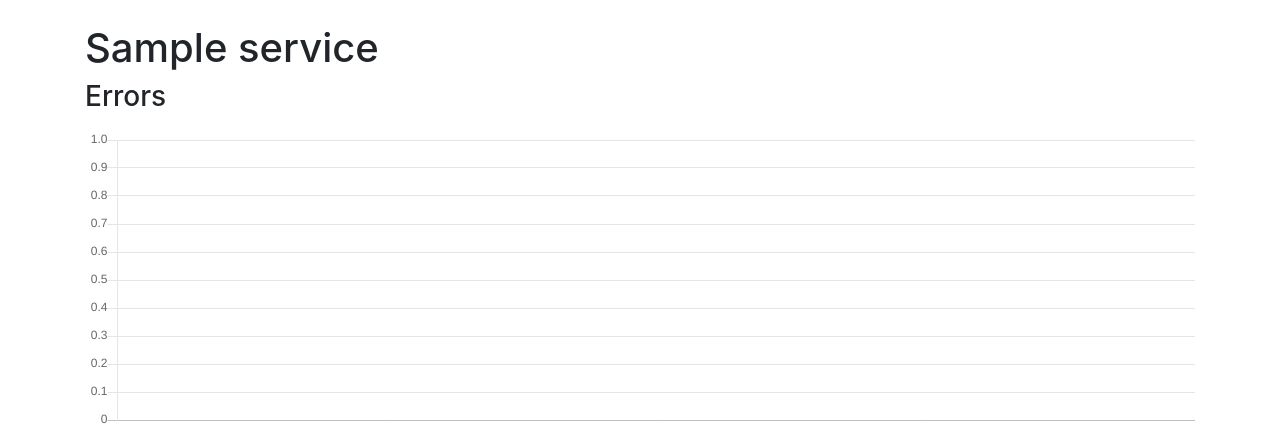
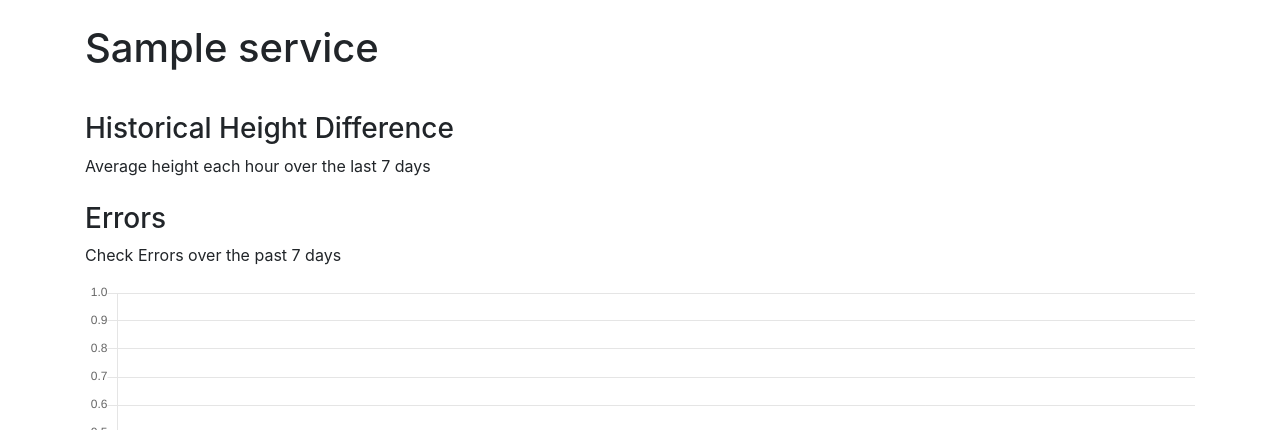
Before and after one commit to blockset-corp/demo-chain-heights, a Django app: a page that uses app/templates/app/service_detail.html in a window 1280 px wide. Shown: the part 62-492 px from the top of the page. Run offline with Django 3.2, Linux system fonts and the light colour scheme; tables that the repository leaves empty hold one stand-in row (values such as "Sample post"); data that the repository does not hold is empty; parts of the project's set-up code (start-up, migrations or seed data) failed here and were passed over; some libraries are stand-ins or nearby versions.

Commit message:
chart chain height difference averages on service detail page

```diff
--- a/app/models.py
+++ b/app/models.py
@@ -2,7 +2,7 @@ import re
 import datetime
 from collections import defaultdict
 from django.db import models
-from django.db.models import F, Avg, Count
+from django.db.models import Q, F, Avg, Count
 from django.db.models.functions import Trunc
 from django.contrib.postgres.fields import ArrayField
 from django.utils import timezone
@@ -106,6 +106,23 @@ class CheckInstance(models.Model):
 
 
 class ChainHeightResultQuerySet(models.QuerySet):
+    def for_service(self, service, check_instance=None):
+        kw = {'blockchain__service': service}
+        if check_instance is not None:
+            kw['check_instance'] = check_instance
+        exclude = (
+                Q(check_instance__completed__isnull=True)
+                | Q(blockchain__meta__isnull=True)
+                | Q(blockchain__ignore=True)
+        )
+        return self.filter(**kw).exclude(exclude)
+
+    def common_related(self):
+        return self.select_related(
+            'blockchain', 'blockchain__service', 'blockchain__meta',
+            'best_result__blockchain', 'best_result__blockchain__service'
+        )
+
     def get_height_averages(self, distance=datetime.timedelta(days=7)):
         now = timezone.now()
         then = now - distance
@@ -117,7 +134,7 @@ class ChainHeightResultQuerySet(models.QuerySet):
             started_hour=Trunc('started', 'hour'),
             diff=F('height') - F('best_result__height')
         ).values(
-            'blockchain__slug','started_hour'
+            'blockchain__slug', 'started_hour'
         ).annotate(
             diff_avg=Avg('diff')
         )
@@ -157,10 +174,12 @@ class ChainHeightResult(models.Model):
 
     def service_slug(self):
         return self.blockchain.service.slug
+
     service_slug.short_description = 'Service'
 
     def blockchain_slug(self):
         return self.blockchain.slug
+
     blockchain_slug.short_description = 'Blockchain'
 
     def duration_ms(self):
@@ -175,6 +194,7 @@ class ChainHeightResult(models.Model):
         if self.best_result is None:
             return 0
         return self.height - self.best_result.height
+
     difference_from_best.short_description = 'Diff'
 
     def difference_from_best_status(self):
@@ -211,11 +231,13 @@ banned_headers = [
     re.compile(r'.*token.*', re.IGNORECASE)
 ]
 
+
 def _is_banned(s):
     for matcher in banned_headers:
         if matcher.match(s):
             return True
     return False
+
 
 def _clean_headers(headers):
     return {
@@ -277,16 +299,19 @@ class CheckError(models.Model):
 
     def blockchain_slug(self):
         return self.blockchain.slug
+
     blockchain_slug.short_description = 'Blockchain'
 
     def service_slug(self):
         return self.blockchain.service.slug
+
     service_slug.short_description = 'Service'
 
     def error_message_truncated(self):
         if len(self.error_message) > 50:
             return self.error_message[:50] + '...'
         return self.error_message
+
     error_message_truncated.short_description = 'Message'
 
     def request_headers_cleaned(self):
--- a/app/templates/app/service_detail.html
+++ b/app/templates/app/service_detail.html
@@ -9,6 +9,10 @@
         #error-graph-container {
             height: 300px;
         }
+
+        .avg-height-diff-container {
+            height: 100px;
+        }
     </style>
 {% endblock %}
 
@@ -17,16 +21,76 @@
             integrity="sha512-SuxO9djzjML6b9w9/I07IWnLnQhgyYVSpHZx0JV97kGBfTIsUYlWflyuW4ypnvhBrslz1yJ3R+S14fdCWmSmSA=="
             crossorigin="anonymous"></script>
     {{ error_counts|json_script:"error-counts" }}
+    {% for chain in all_chains %}
+        {{ chain.data|json_script:chain.script_tag }}
+    {% endfor %}
+    {{ all_chain_ids|json_script:"all-chain-ids" }}
+    {{ height_avg_labels|json_script:"height-avg-labels" }}
     <script>
+        function getJson(id) {
+            return JSON.parse(document.getElementById(id).textContent);
+        }
+
         $(function () {
-            var colors = ['f94144', '577590', 'f8961e', 'f9c74f', '90be6d', '43aa8b', 'f3722c'];
-            var errorCounts = JSON.parse(document.getElementById('error-counts').textContent);
-            var data = {
+            // create avg height graphs
+            let chainIds = getJson('all-chain-ids');
+            let heightLabels = getJson('height-avg-labels');
+            for (let chainId of chainIds) {
+                let chainData = getJson(chainId + '-data');
+                let avg = chainData.reduce((p, c) => p + c, 0) / chainData.length;
+                chainData = chainData.map((d) => {
+                    if (d < (avg * 2)) {
+                        return null;
+                    }
+                    return d;
+                });
+                let data = {
+                    labels: heightLabels,
+                    datasets: [{
+                        label: chainId + ' height',
+                        data: chainData,
+                        backgroundColor: '#212B30',
+                        borderColor: '#415562',
+                        pointBackgroundColor: '#314049',
+                        pointBorderWidth: 0,
+                        spanGaps: true
+                    }],
+                };
+                new Chart($('#' + chainId + '-avg-height-diff-canvas'), {
+                    type: 'line',
+                    data: data,
+                    options: {
+                        responsive: true,
+                        maintainAspectRatio: false,
+                        legend: {
+                            display: false,
+                        },
+                        scales: {
+                            xAxes: [{
+                                ticks: {
+                                    display: false,
+                                },
+                                gridLines: {display: false},
+                            }],
+                            yAxes: [{
+                                ticks: {
+                                    suggestedMax: 0.0,
+                                }
+                            }]
+                        }
+                    }
+                });
+            }
+
+            // create error history graph
+            let colors = ['f94144', '577590', 'f8961e', 'f9c74f', '90be6d', '43aa8b', 'f3722c'];
+            let errorCounts = getJson('error-counts');
+            let colorCounter = 0;
+            let data = {
                 labels: errorCounts.labels,
                 datasets: []
             };
-            var colorCounter = 0;
-            for (var tag of Object.keys(errorCounts.data)) {
+            for (let tag of Object.keys(errorCounts.data)) {
                 data.datasets.push({
                     label: tag,
                     data: errorCounts.data[tag],
@@ -34,8 +98,7 @@
                 });
                 colorCounter++;
             }
-            var el = $("#error-graph-canvas");
-            var chart = new Chart(el, {
+            new Chart($("#error-graph-canvas"), {
                 type: "bar",
                 data: data,
                 options: {
@@ -68,16 +131,14 @@
 
     <div class="container mt-4">
         <h1>{{ service.name }}</h1>
-
-        {% if latest_check_results %}
-            <table class="table">
+        <table class="table mt-3">
             <thead>
             <tr>
-                    {% for check in latest_check_results %}
+                {% for chain in all_chains %}
                     <th scope="col">
-                            {{ check.blockchain.meta.display_name }}
-                            <span class="badge badge-pill badge-{% if check.blockchain.is_testnet %}primary{% else %}secondary{% endif %}">
-                                {{ check.blockchain.slug|network_name }}
+                        {{ chain.latest_height.blockchain.meta.display_name }}
+                        <span class="badge badge-pill badge-{% if chain.latest_height.blockchain.is_testnet %}secondary{% else %}primary{% endif %}">
+                            {{ chain.latest_height.blockchain.slug|network_name }}
                         </span>
                     </th>
                 {% endfor %}
@@ -85,15 +146,31 @@
             </thead>
             <tbody>
             <tr>
-                    {% for check in latest_check_results %}
-                        <th class="table-{{ check.difference_from_best_status }}">{{ check.difference_from_best }}</th>
+                {% for chain in all_chains %}
+                    <th class="table-{{ chain.latest_height.difference_from_best_status }}">
+                        {{ chain.latest_height.difference_from_best }}
+                    </th>
                 {% endfor %}
             </tr>
             </tbody>
         </table>
-        {% endif %}
 
-        <h3>Errors</h3>
+        <h3 class="mt-4">Historical Height Difference</h3>
+        <p>Average height each hour over the last 7 days</p>
+
+        {% for chain in all_chains %}
+
+            <h5 class="mt-3 mb-2">
+                {{ chain.latest_height.blockchain.meta.display_name }}
+            </h5>
+            <div class="avg-height-diff-container">
+                <canvas id="{{ chain.latest_height.blockchain.slug }}-avg-height-diff-canvas"></canvas>
+            </div>
+
+        {% endfor %}
+
+        <h3 class="mt-4">Errors</h3>
+        <p>Check Errors over the past 7 days</p>
 
         <div id="error-graph-container" class="mt-3">
             <canvas id="error-graph-canvas"></canvas>
--- a/app/views.py
+++ b/app/views.py
@@ -1,11 +1,7 @@
-import datetime
 from collections import defaultdict
 from django.shortcuts import render, get_object_or_404
 from django.http import JsonResponse
 from django.core.paginator import Paginator
-from django.db.models import Count
-from django.db.models.functions import Trunc
-from django.utils import timezone
 from .models import Service, CheckInstance, ChainHeightResult, CheckError, CHECK_TYPE_BLOCK_HEIGHT
 
 
@@ -34,14 +30,20 @@ def service_detail(request, service_slug):
     ).exclude(completed__isnull=True).order_by('-completed')
     if recent_checks.count() > 0:
         latest_check = recent_checks.first()
+        chain_info = ChainHeightResult.objects.for_service(service).get_height_averages()
         context['latest_check'] = latest_check
-        context['latest_check_results'] = ChainHeightResult.objects.filter(
-            check_instance=latest_check,
-            blockchain__service=service
-        ).exclude(blockchain__meta__isnull=True).select_related(
-            'blockchain', 'blockchain__service', 'blockchain__meta',
-            'best_result__blockchain', 'best_result__blockchain__service'
-        )
+        latest_check_results = ChainHeightResult.objects.for_service(
+            service, check_instance=latest_check
+        ).common_related()
+        for height_result in latest_check_results:
+            chain_info[height_result.blockchain.slug]['latest_height'] = height_result
+            chain_info[height_result.blockchain.slug]['script_tag'] = f'{height_result.blockchain.slug}-data'
+        chain_ids = list(chain_info.keys())
+        chain_ids.sort()
+        context['all_chains'] = [chain_info[k] for k in chain_ids]
+        context['all_chain_ids'] = chain_ids
+        if len(chain_ids) > 0:
+            context['height_avg_labels'] = chain_info[chain_ids[0]]['labels']
     return render(request, 'app/service_detail.html', context)
 
 
```
Lines whose indentation alone changed are shown as unchanged.
